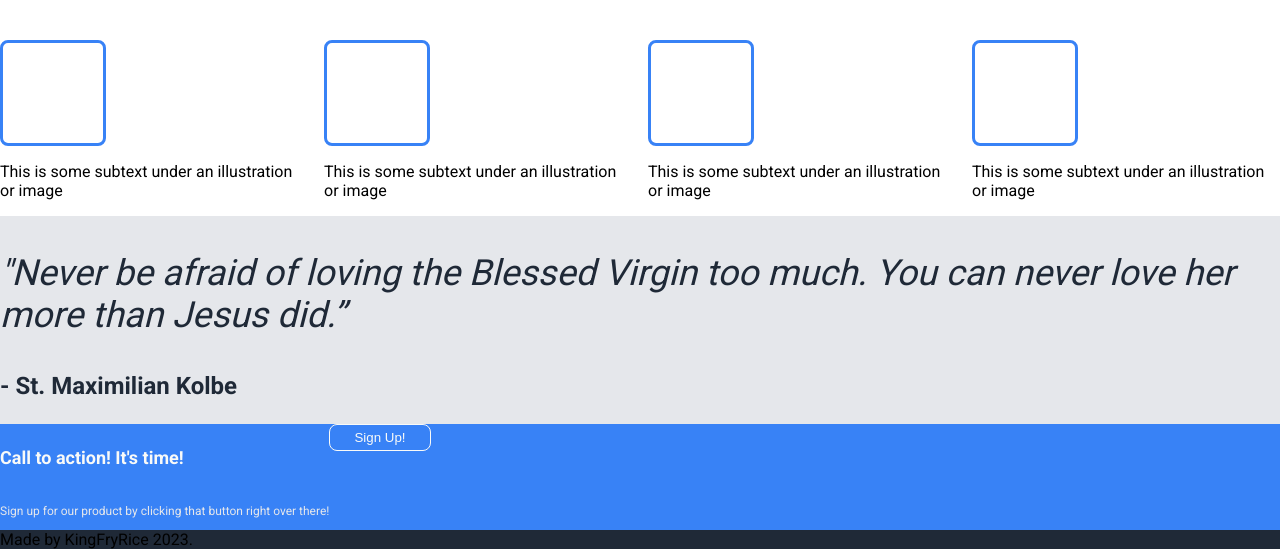
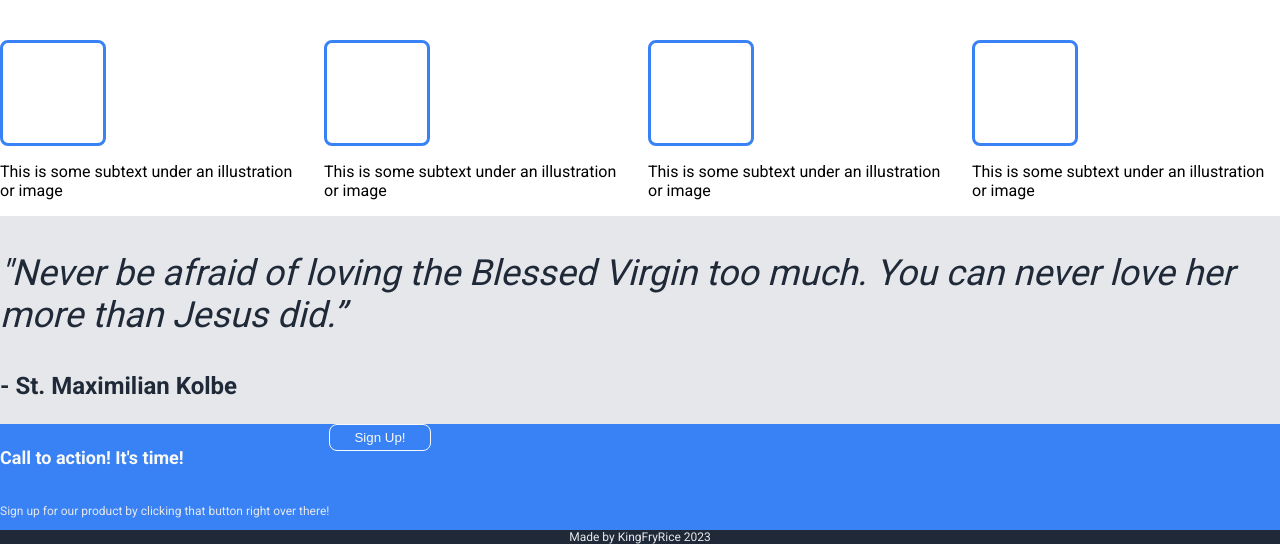
Before and after one commit to KingFryRice/landing-page, a plain HTML site: page index.html in a window 1280 px wide. Shown: the part 330-879 px from the top of the page. Drawn offline with Linux system fonts and the light colour scheme.

Commit message:
Color and justify footer text

```diff
--- a/index.html
+++ b/index.html
@@ -84,7 +84,7 @@
 
     <footer class="footer">
         <div class="footer-text">
-            Made by KingFryRice 2023.
+            Made by KingFryRice 2023
         </div>
     </footer>
 
--- a/style.css
+++ b/style.css
@@ -146,3 +146,16 @@ section .box {
     color: #F9FAF8;
     border-radius: 8px;
 }
+
+/* Style Footer */
+
+.footer {
+    display: flex;
+    justify-content: center;
+    align-items: center;
+}
+
+.footer-text {
+    color:#E5E7EB;
+    font-size: 12px;
+}
```
